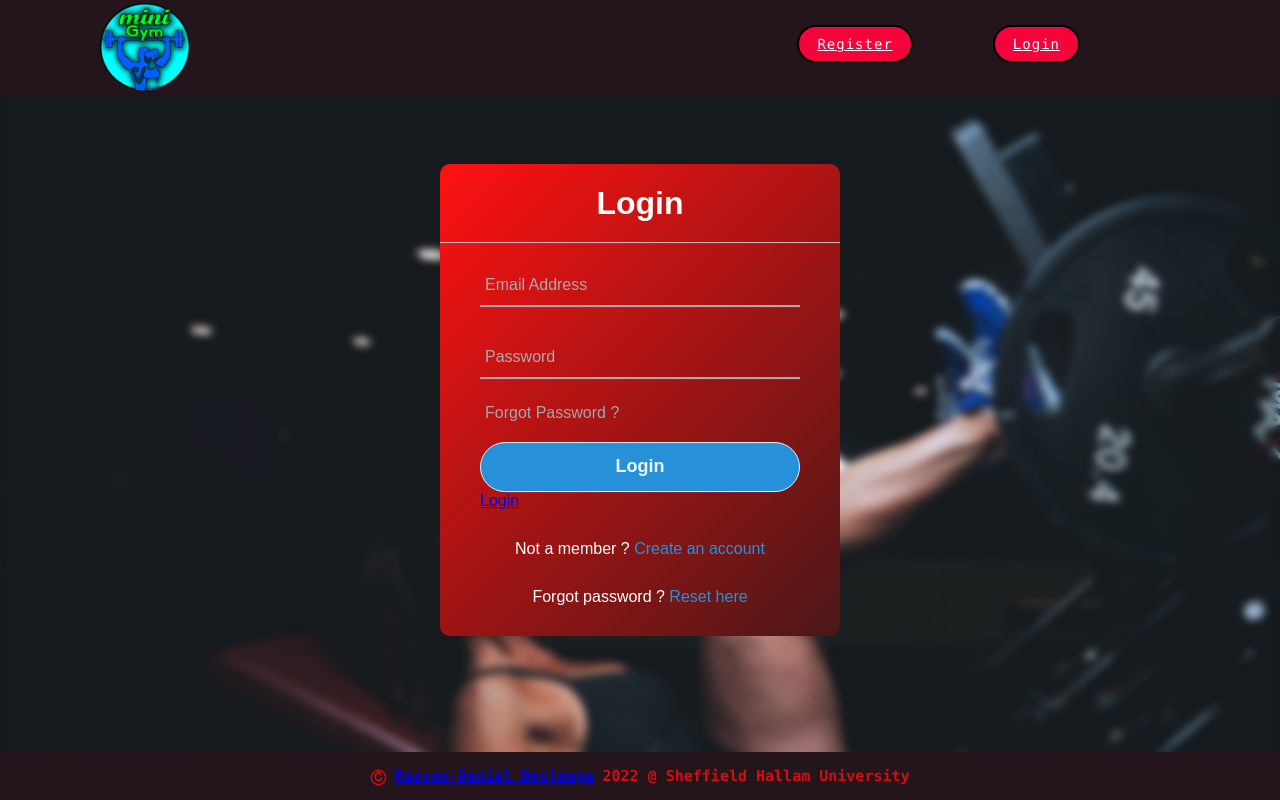
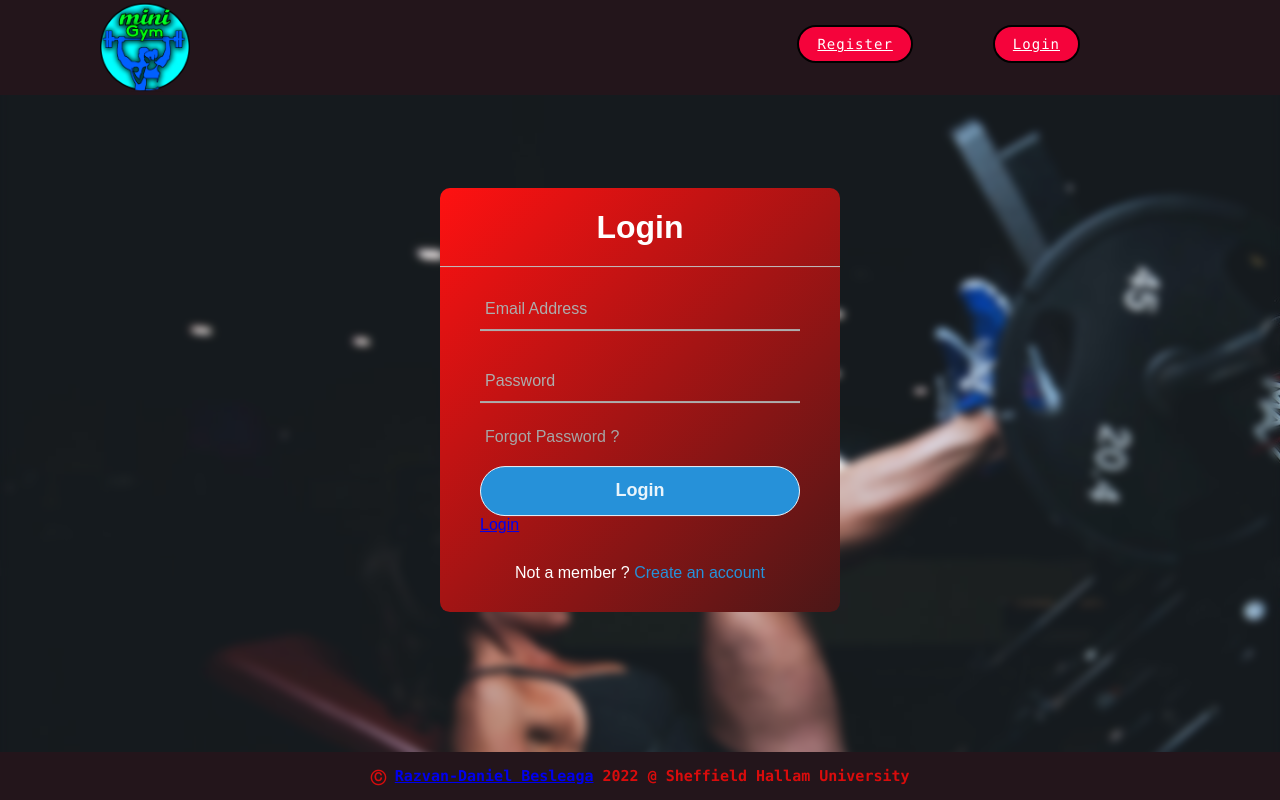
Before and after one commit to aGamer106/databases-and-web-assignment, a PHP site: page /Assignment/login.php in a window 1280 px wide. Run offline with PHP 8.4, Linux system fonts and the light colour scheme.

Commit message:
in progress login.php

```diff
--- a/login.php
+++ b/login.php
@@ -1,7 +1,4 @@
 <!DOCTYPE html>
-<?php
-
-?>
 <html lang="en">
 <head>
     <title>Welcome back!</title>
@@ -32,7 +29,7 @@
 
         if($allFields == "yes") {
             $loginCustomer = loginCustomer();
-            header('Location: loginResult.php?loginCustomer='.$loginCustomer);
+            header('Location: loginResult.php?customerLoginFunction='.$loginCustomer);
         }
 
     }
@@ -64,17 +61,15 @@
             ?>
 
             <div class="password">
-                Forgot Password ?
+                Forgot Password ?<a href="reset.php"></a>
             </div>
             <div class="button">
-            <input type="submit" value="Login" name="submit"> <a href="loginResult.php">Login</a>
+                <input type="submit" value="Login" name="submit"> <a href="loginResult.php">Login</a>
             </div>
             <div class="signup-link">
                 Not a member ? <a href="register.php">Create an account</a>
             </div>
-            <div class="signup-link">
-                Forgot password ? <a href="reset.php">Reset here</a>
-            </div>
+
         </form>
     </div>
 
```
